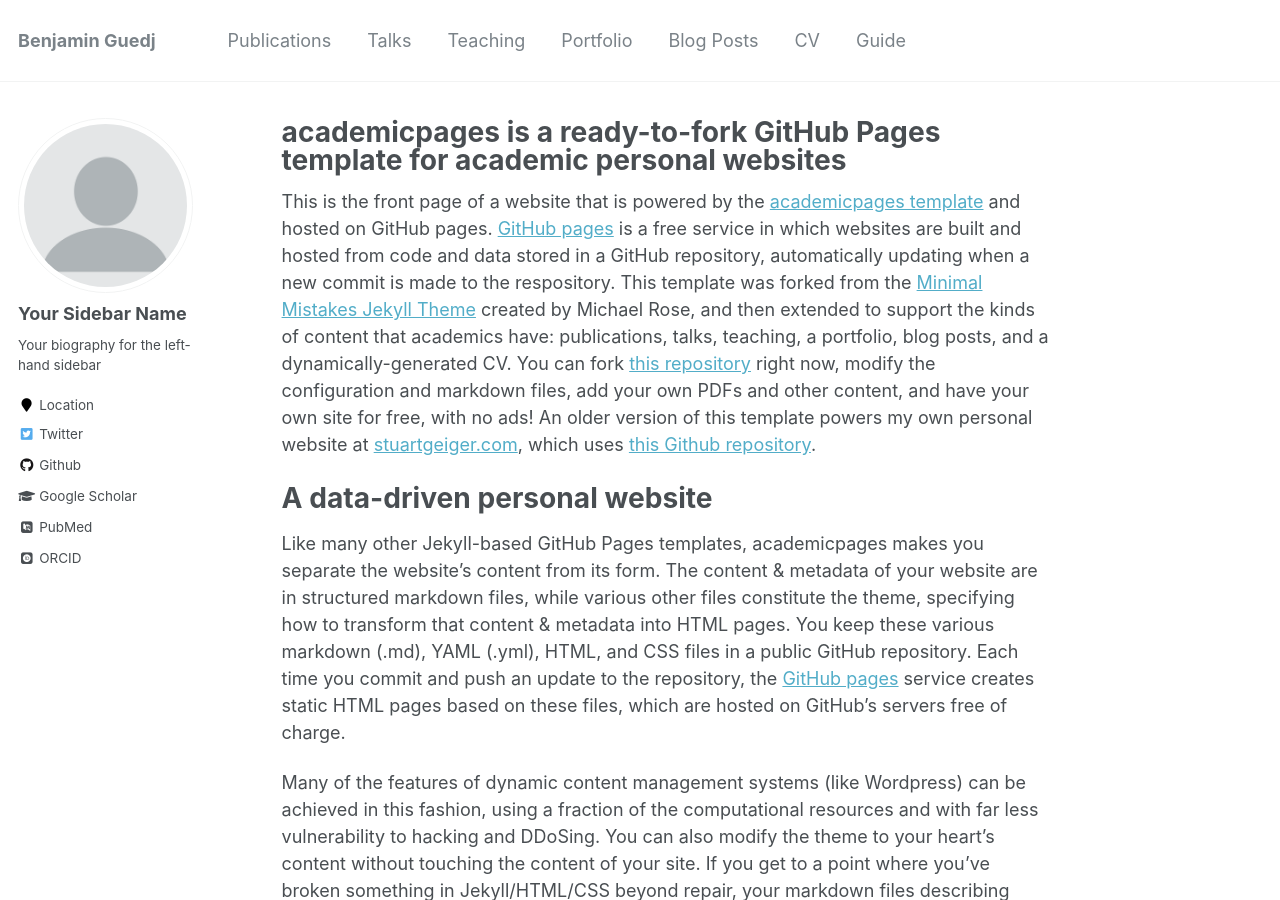
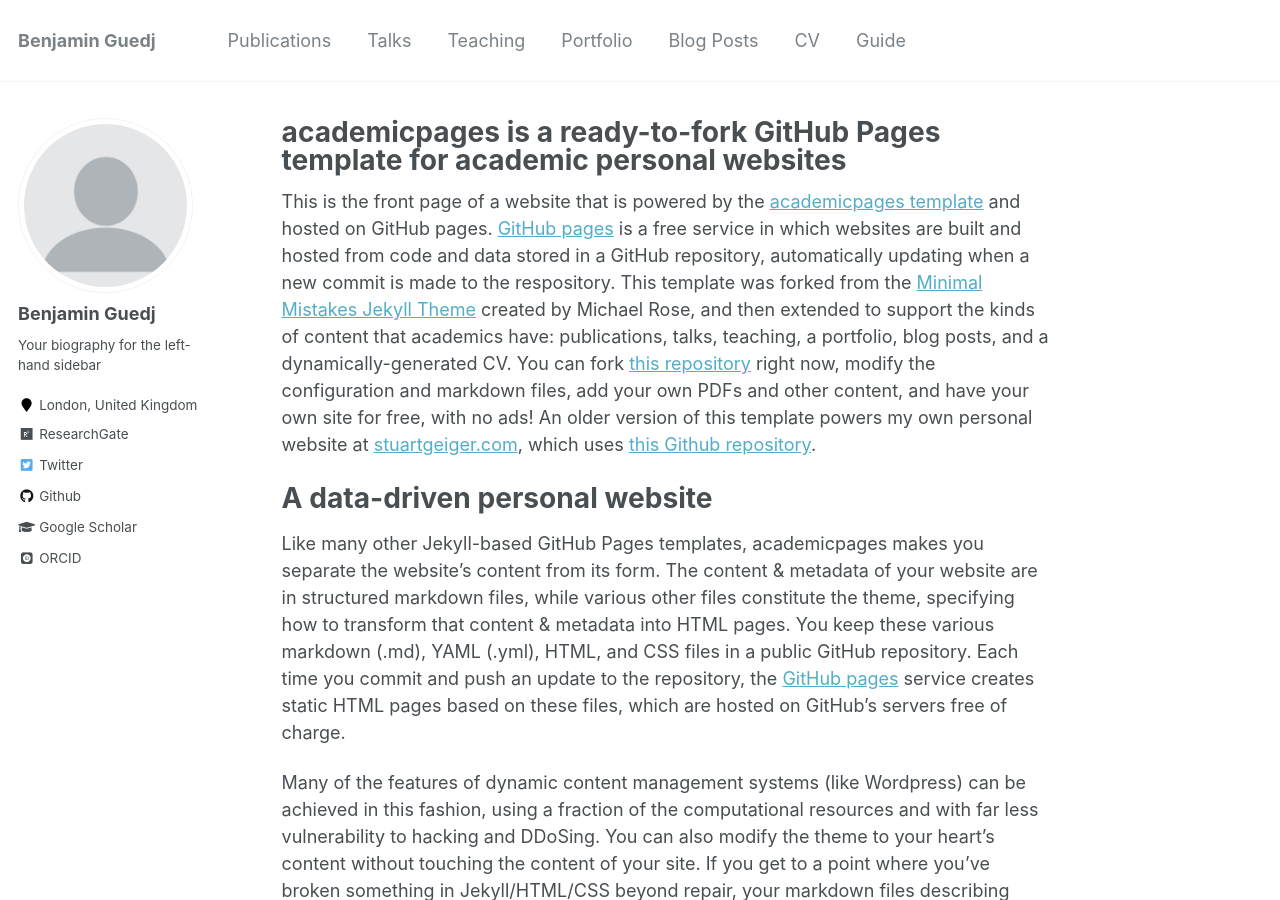
Before and after one commit to bguedj/bguedj.github.io, a Jekyll site: the page built from _pages/about.md, in a window 1280 px wide and 900 px high. Built offline with Jekyll 4.4.1, drawn with Linux system fonts in a browser that asks for light colours; some web fonts are replaced.

Commit message:
site-wide configuration

```diff
--- a/_config.yml
+++ b/_config.yml
@@ -80,15 +80,15 @@
 
 # Site Author
 author:
-  name             : "Your Sidebar Name"
+  name             : "Benjamin Guedj"
   avatar           : "profile.png"
   bio              : "Your biography for the left-hand sidebar"
-  location         : "Location"
+  location         : "London, United Kingdom"
   employer         :
-  pubmed           : "https://www.ncbi.nlm.nih.gov/pubmed/?term=john+snow"
-  googlescholar    : "http://yourfullgooglescholarurl.com"
+  pubmed           :
+  googlescholar    : "https://scholar.google.fr/citations?user=q-JTC2sAAAAJ"
   email            :
-  researchgate     :  # example: "https://www.researchgate.net/profile/yourprofile"
+  researchgate     : "https://www.researchgate.net/profile/Benjamin_Guedj"
   uri              :
   bitbucket        :
   codepen          :
@@ -96,20 +96,20 @@
   flickr           :
   facebook         :
   foursquare       :
-  github           : "academicpages"
+  github           : "bguedj"
   google_plus      :
   keybase          :
   instagram        :
-  impactstory      : #"https://profiles.impactstory.org/u/xxxx-xxxx-xxxx-xxxx"
+  impactstory      :
   lastfm           :
   linkedin         :
-  orcid            : "http://orcid.org/yourorcidurl"
+  orcid            : "https://orcid.org/0000-0003-1237-7430"
   pinterest        :
   soundcloud       :
   stackoverflow    : # http://stackoverflow.com/users/123456/username
   steam            :
   tumblr           :
-  twitter          : "replacethistwitterhandle"
+  twitter          : "bguedj"
   vine             :
   weibo            :
   xing             :
```
